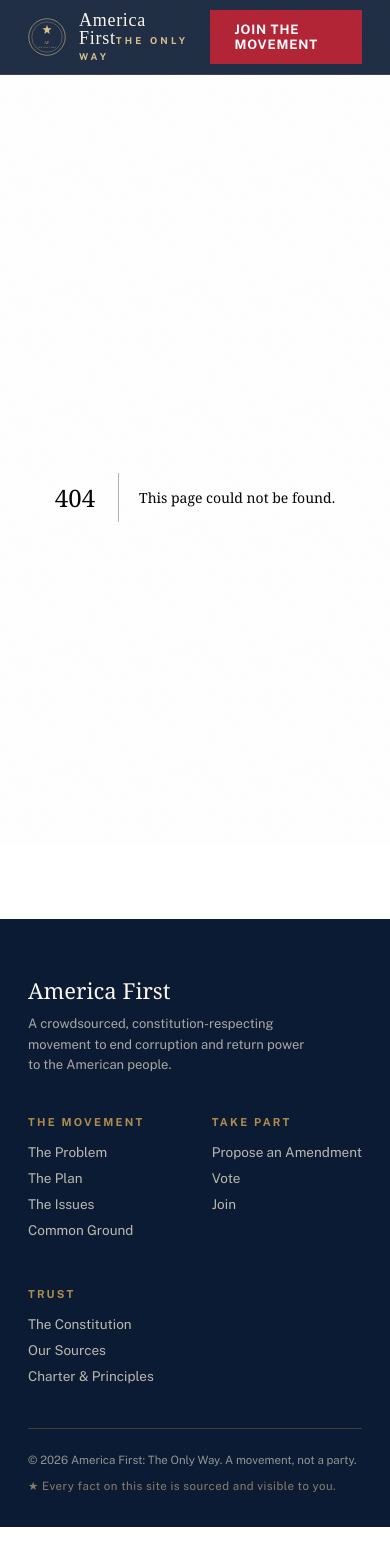
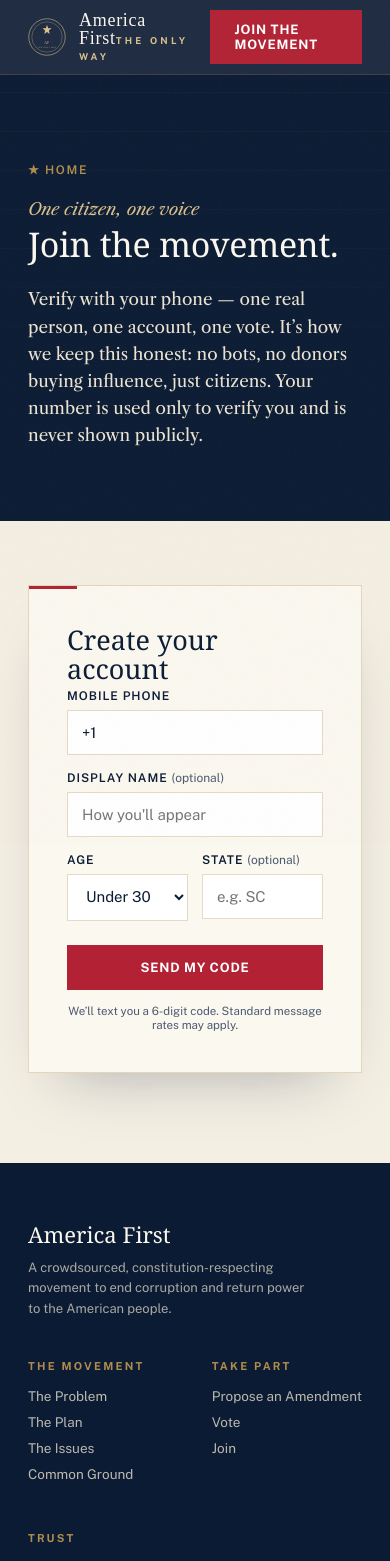
Before and after one commit to carmenrcorio/AF, a Next.js app: page /join in a window 390 px wide. Before the commit this address had no page. Shown: the top 1561 px of the page. Before the commit the page ends 1527 px from the top, so only its background shows below. Built offline with nearby package versions, Linux system fonts and the light colour scheme; a web font is replaced by a local one.

Commit message:
feat: phone-verified signup (/join)

```diff
--- a/app/components/Nav.tsx
+++ b/app/components/Nav.tsx
@@ -24,7 +24,7 @@ export default function Nav() {
           <Link href="/common-ground">Common Ground</Link>
           <Link href="/constitution">Constitution</Link>
         </div>
-        <Link href="/#join" className="btn btn-red">Join the Movement</Link>
+        <Link href="/join" className="btn btn-red">Join the Movement</Link>
       </nav>
     </header>
   )
--- a/app/globals.css
+++ b/app/globals.css
@@ -294,3 +294,24 @@ footer{background:var(--ink);color:var(--cream);padding:60px 0 34px}
 .page-foot-cta h3{font-size:clamp(22px,3vw,30px);margin-bottom:18px}
 
 .context-lead{font-family:'Libre Caslon Text',serif;font-size:18.5px;line-height:1.72;color:var(--ink);max-width:720px}
+
+/* ============ JOIN / AUTH ============ */
+.join-page{background:var(--parchment);padding:64px 0 90px}
+.join-page .wrap{max-width:520px}
+.auth-card{background:var(--parchment-2);border:1px solid var(--hair);padding:40px 38px;box-shadow:0 30px 60px -34px rgba(11,27,51,.35);position:relative}
+.auth-card::before{content:"";position:absolute;top:0;left:0;width:48px;height:3px;background:var(--red)}
+.auth-title{font-size:27px;margin-bottom:6px}
+.auth-sub{font-size:14.5px;line-height:1.6;color:var(--slate);margin-bottom:22px}
+.fld{display:block;margin-bottom:16px}
+.fld span{display:block;font-size:12px;font-weight:600;letter-spacing:.08em;text-transform:uppercase;color:var(--ink);margin-bottom:7px}
+.fld span em{font-style:normal;font-weight:400;text-transform:none;letter-spacing:0;color:var(--slate)}
+.fld input,.fld select{width:100%;padding:13px 14px;border:1px solid var(--hair);background:#fff;font-family:'Public Sans';font-size:15px;color:var(--ink)}
+.fld input:focus,.fld select:focus{outline:none;border-color:var(--red);box-shadow:0 0 0 3px rgba(178,34,52,.12)}
+.fld-row{display:grid;grid-template-columns:1fr 1fr;gap:14px}
+.auth-btn{width:100%;padding:15px;margin-top:8px;text-align:center;display:block}
+.auth-btn:disabled{opacity:.6;cursor:default}
+.auth-err{background:rgba(178,34,52,.08);border-left:3px solid var(--red);padding:11px 14px;font-size:13px;color:var(--red-deep);margin-bottom:14px}
+.auth-fine{font-size:11.5px;color:var(--slate);margin-top:14px;text-align:center}
+.auth-link{background:none;border:none;color:var(--gold);font-family:'Public Sans';font-size:13px;font-weight:600;cursor:pointer;margin-top:16px;display:block;width:100%;text-align:center}
+.auth-link:hover{color:var(--red)}
+.auth-seal{font-size:34px;color:var(--red);margin-bottom:10px}
--- /dev/null
+++ b/app/join/page.tsx
@@ -0,0 +1,135 @@
+'use client'
+
+import { useState } from 'react'
+import Link from 'next/link'
+import { createClient } from '@/lib/supabase/client'
+
+type Step = 'phone' | 'code' | 'done'
+
+export default function JoinPage() {
+  const [step, setStep] = useState<Step>('phone')
+  const [phone, setPhone] = useState('+1')
+  const [name, setName] = useState('')
+  const [ageBand, setAgeBand] = useState('under_30')
+  const [stateCode, setStateCode] = useState('')
+  const [code, setCode] = useState('')
+  const [err, setErr] = useState('')
+  const [loading, setLoading] = useState(false)
+
+  async function sendCode() {
+    setErr('')
+    if (!/^\+\d{8,15}$/.test(phone)) {
+      setErr('Enter your phone in international format, e.g. +15551234567.')
+      return
+    }
+    setLoading(true)
+    const supabase = createClient()
+    const { error } = await supabase.auth.signInWithOtp({ phone })
+    setLoading(false)
+    if (error) setErr(error.message)
+    else setStep('code')
+  }
+
+  async function verify() {
+    setErr('')
+    setLoading(true)
+    const supabase = createClient()
+    const { data, error } = await supabase.auth.verifyOtp({ phone, token: code, type: 'sms' })
+    if (error) {
+      setLoading(false)
+      setErr(error.message)
+      return
+    }
+    const uid = data.user?.id
+    if (uid) {
+      // phone_verified is set server-side by a trigger — we never set it here.
+      await supabase.from('profiles').upsert({
+        id: uid,
+        display_name: name || null,
+        age_band: ageBand,
+        state: stateCode || null,
+      })
+    }
+    setLoading(false)
+    setStep('done')
+  }
+
+  return (
+    <>
+      <section className="page-hero">
+        <div className="wrap">
+          <Link href="/" className="crumb">★ Home</Link>
+          <p className="kicker">One citizen, one voice</p>
+          <h1>Join the movement.</h1>
+          <p className="thesis">Verify with your phone — one real person, one account, one vote. It&rsquo;s how we keep this honest: no bots, no donors buying influence, just citizens. Your number is used only to verify you and is never shown publicly.</p>
+        </div>
+      </section>
+
+      <section className="join-page">
+        <div className="wrap">
+          <div className="auth-card">
+            {step === 'phone' && (
+              <>
+                <h2 className="auth-title">Create your account</h2>
+                <label className="fld">
+                  <span>Mobile phone</span>
+                  <input value={phone} onChange={(e) => setPhone(e.target.value)} placeholder="+15551234567" inputMode="tel" />
+                </label>
+                <label className="fld">
+                  <span>Display name <em>(optional)</em></span>
+                  <input value={name} onChange={(e) => setName(e.target.value)} placeholder="How you'll appear" />
+                </label>
+                <div className="fld-row">
+                  <label className="fld">
+                    <span>Age</span>
+                    <select value={ageBand} onChange={(e) => setAgeBand(e.target.value)}>
+                      <option value="under_30">Under 30</option>
+                      <option value="30_50">30–50</option>
+                      <option value="over_50">Over 50</option>
+                    </select>
+                  </label>
+                  <label className="fld">
+                    <span>State <em>(optional)</em></span>
+                    <input value={stateCode} onChange={(e) => setStateCode(e.target.value)} placeholder="e.g. SC" maxLength={2} />
+                  </label>
+                </div>
+                {err && <p className="auth-err">{err}</p>}
+                <button className="btn btn-red auth-btn" onClick={sendCode} disabled={loading}>
+                  {loading ? 'Sending…' : 'Send my code'}
+                </button>
+                <p className="auth-fine">We&rsquo;ll text you a 6-digit code. Standard message rates may apply.</p>
+              </>
+            )}
+
+            {step === 'code' && (
+              <>
+                <h2 className="auth-title">Enter your code</h2>
+                <p className="auth-sub">We sent a 6-digit code to {phone}.</p>
+                <label className="fld">
+                  <span>Verification code</span>
+                  <input value={code} onChange={(e) => setCode(e.target.value)} placeholder="123456" inputMode="numeric" maxLength={6} />
+                </label>
+                {err && <p className="auth-err">{err}</p>}
+                <button className="btn btn-red auth-btn" onClick={verify} disabled={loading}>
+                  {loading ? 'Verifying…' : 'Verify & join'}
+                </button>
+                <button className="auth-link" onClick={() => { setStep('phone'); setCode(''); setErr('') }}>
+                  ← Use a different number
+                </button>
+              </>
+            )}
+
+            {step === 'done' && (
+              <>
+                <div className="auth-seal">★</div>
+                <h2 className="auth-title">You&rsquo;re verified.</h2>
+                <p className="auth-sub">Welcome to the movement{name ? `, ${name}` : ''}. Your voice now counts — you can propose amendments and vote on the ones that should become law.</p>
+                <Link href="/issues" className="btn btn-red auth-btn">Explore the Issues</Link>
+              </>
+            )}
+          </div>
+        </div>
+      </section>
+    </>
+  )
+}
```
Also changed, not shown: 1 other file (tests, documents, lock files or other folders).
